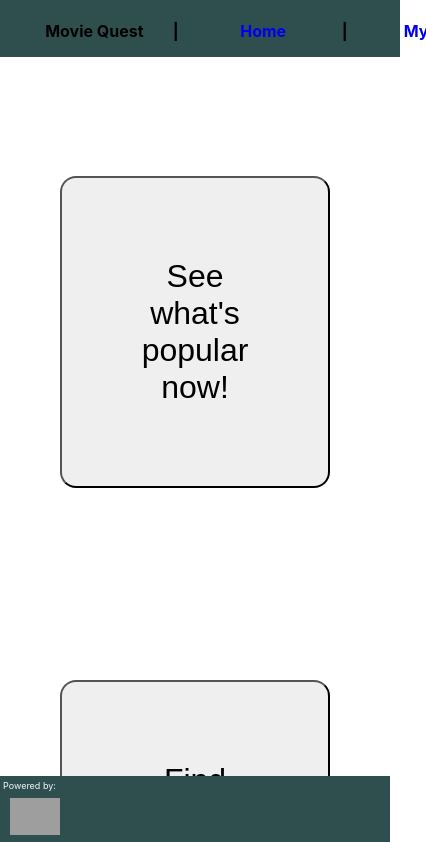
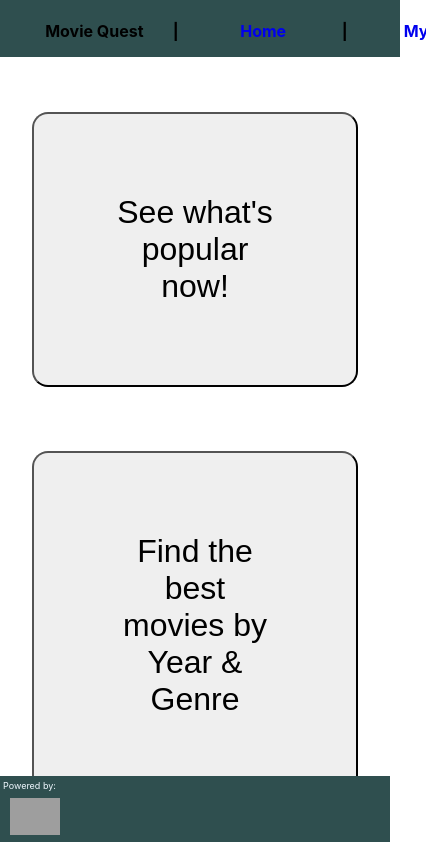
Before and after one commit to ccano2011/Movie-Quest, a React (Create React App) app in the folder movie_picker/: page / in a window 390 px wide. Shown: the top 842 px of the page, 426 px wide, since content can reach past the window. Built offline with nearby package versions, Linux system fonts and the light colour scheme; no server answers; grey boxes are pictures that could not be loaded.

Commit message:
Hot-fixed broken media query; design to be properly worked on later

```diff
--- a/movie_picker/src/App.css
+++ b/movie_picker/src/App.css
@@ -211,7 +211,7 @@ select {
 }
 .plotSummary {
   max-width: 800px;
-  font-size: xx-large;
+  font-size: x-large;
   margin: auto;
   display: block;
 }
@@ -233,7 +233,7 @@ select {
 }
 .actualButton {
   position: relative;
-  margin: 6rem;
+  margin: 2rem;
   padding: 5rem;
   border-radius: 1rem;
   justify-content: space-between;
```
